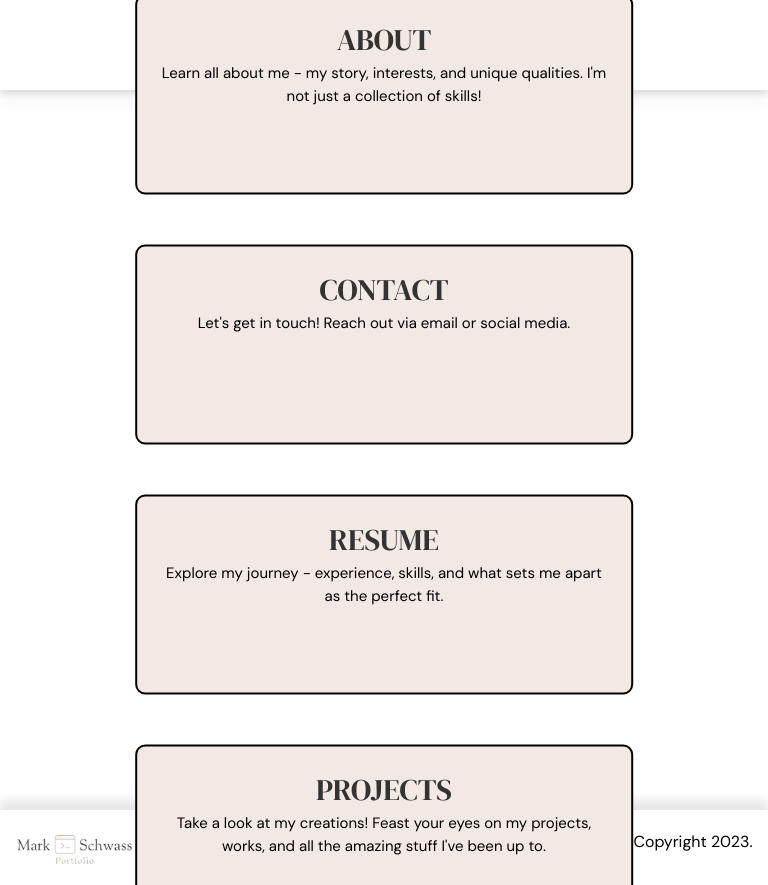
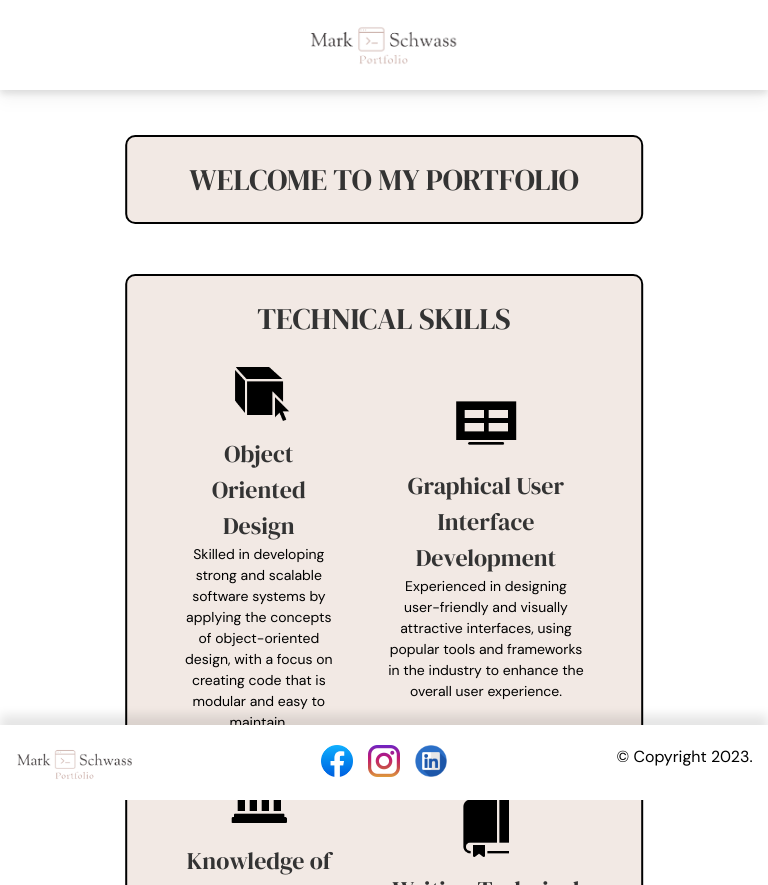
Before and after one commit to MarkwSch/C-WT-AT3-PROJ, a website: page resume.html in a window 768 px wide. After the commit the page ends 810 px from the top, so only its background shows below. Drawn offline with Linux system fonts and the light colour scheme.

Commit message:
feat(resume): commit message

```diff
--- a/assets/css/style.css
+++ b/assets/css/style.css
@@ -160,7 +160,7 @@ nav {
 	display: block;
   }
 
-  /* Contact Page Container */
+  /* About Page Container */
   .about-container > div {
 	background-color: #f2e9e4;
 	text-align: center;
@@ -192,17 +192,77 @@ nav {
   }
 
   .about-item-header > p{
-	font-size: 20;
+	font-size: 11;
   }
 
   .about-img {
-	max-width: 400px;
+	max-width: 300px;
 	min-width: 50px;
 	max-height: 100%;
 	margin-left: auto;
 	margin-right: auto;
 	display: block;
   }
+
+
+  /* Resume Page Container */
+  .resume-container > div {
+	background-color: #f2e9e4;
+	text-align: center;
+	padding: 20px;
+	font-size: 30px;
+	border: 2px solid #000;
+	border-radius: 10px;
+	z-index: 1;
+
+  }
+  .resume-item-header > p {
+	font-size: 15;
+  }
+
+  .resume-item-header > h2 {
+	color: #333;
+  }
+
+  .resume-container-h2 {
+	text-align: center;
+	width: 100%;
+  }
+
+  .resume-item-header {
+	grid-column: 1/3;
+	width: 100%;
+	z-index: 50;
+	padding: 20;
+  }
+
+  .resume-item-header > p{
+	font-size: 20;
+  }
+
+  .resume-img {
+	max-width: 60px;
+	min-width: 50px;
+	max-height: 100%;
+	margin-left: auto;
+	margin-right: auto;
+	display: block;
+  }
+
+  .stacked-text {
+	display: flex;
+	flex-direction: column;
+	margin: 15px;
+  }
+
+  .stacked-text > h2 {
+	font-size: 24;
+  }
+
+  .stacked-text > p {
+	font-size: 14;
+  }
+
 
 footer {
 	background-color: white;
@@ -361,11 +421,68 @@ footer {
 		padding: 20px;
 	  }
 
+	  /* Resume Page Container */
+	.resume-container {
+		display: grid;
+		gap: 20px;
+		padding: 20px;
+		position: relative;
+		justify-items: center;
+		align-items: center;
+		width: 100%;
+		height: 90%;
+		z-index: 0;
+	  }
 
+	  .resume-item {
+		border-radius: 10px;
+		width: 100%;
+		padding: 20px;
+	  }
 
-	footer {
-		position: relative;
+	  .resume-item-header {
+		border-radius: 10px;
+		width: 100%;
+	  }
+
+	  .resume-inside-container {
+		display: grid;
+		gap: 50px;
+		padding: 20px;
+		grid-template-columns: auto;
+		gap: 20;
+
+		width: 100%;
 	}
+
+	.resume-inside-languages {
+		display: grid;
+		gap: 50px;
+		padding: 20px;
+		grid-template-columns: auto auto;
+		gap: 20px;
+		width: 100%;
+		padding-bottom: 100px;
+	}
+
+	.resume-inside-item {
+		display: inline-flex;
+		flex-direction: row;
+		justify-content: center;
+		align-items: center;
+		border-radius: 10px;
+		height: 100%;
+	}
+
+	  .resume-item-header {
+		display: flex;
+		flex-direction: column;
+		justify-content: center;
+		align-items: center;
+		border-radius: 10px;
+		height: 100%;
+	  }
+
 	.footer-socials {
 		gap: 15px;
 	}
@@ -471,7 +588,7 @@ footer {
 		gap: 50px;
 		padding: 20px;
 		grid-template-columns: auto auto;
-		position: absolute;
+		position: fixed;
 		top: 50%;
 		left: 50%;
 		transform: translate(-50%, -50%);
@@ -491,4 +608,63 @@ footer {
 	  .about-img {
 		padding-bottom: 20px;
 	  }
-}
+
+	  /* Resume Page Container */
+	.resume-container {
+		display: grid;
+		gap: 50px;
+		padding: 20px;
+		grid-template-columns: auto auto;
+		position: absolute;
+		top: calc(50% + 75px);
+		left: 50%;
+		transform: translate(-50%, -50%);
+		width: 70%;
+		height: 90%;
+		vertical-align: middle;
+		justify-content: center;
+		justify-content: center;
+  		align-items: center;
+	  }
+
+	.resume-inside-container {
+		display: grid;
+		gap: 50px;
+		padding: 20px;
+		grid-template-columns: auto auto;
+		gap: 20px;
+	}
+
+	.resume-inside-languages {
+		display: grid;
+		gap: 50px;
+		padding: 20px;
+		grid-template-columns: auto auto;
+		margin-bottom: 50px;
+	}
+
+	.resume-inside-languages-item {
+		display: inline-flex;
+		flex-direction: column;
+		justify-content: center;
+		align-items: center;
+		border-radius: 10px;
+	}
+
+	.resume-inside-item {
+		display: inline-flex;
+		flex-direction: column;
+		justify-content: center;
+		align-items: center;
+		border-radius: 10px;
+	}
+
+	.resume-item-header {
+		display: flex;
+		flex-direction: column;
+		justify-content: center;
+		align-items: center;
+		border-radius: 10px;
+		height: 100%;
+	}
+  }
--- a/resume.html
+++ b/resume.html
@@ -43,35 +43,78 @@
     <script src="./assets/js/hamburgermenu.js"></script>
 
 <main>
-    <div class="home-container">
-        <div class="home-item-header">
+    <div class="resume-container">
+        <div class="resume-item-header">
             <h2>WELCOME TO MY PORTFOLIO</h2>
         </div>
-        <div class="home-item">
-            <a href="about.html">
-            <h2 class="home-container-h2">ABOUT</h2>
-            <p>Learn all about me - my story, interests, and unique qualities. I'm not just a collection of skills!</p>
-            </a>
+        <div class="resume-item-header">
+            <h2>TECHNICAL SKILLS</h2>
+            <div class="resume-inside-container">
+                <div class="resume-inside-item">
+                    <img class ="resume-img" src="./assets/img/oop-icon.png">
+                    <div class="stacked-text">
+                        <h2>Object Oriented Design</h2>
+                        <p>Skilled in developing strong and scalable software systems by applying the concepts of object-oriented design, with a focus on creating code that is modular and easy to maintain.</p>
+                    </div>
+                </div>
+                <div class="resume-inside-item">
+                    <img class ="resume-img" src="./assets/img/gui-icon.png">
+                    <div class="stacked-text">
+                        <h2>Graphical User Interface Development</h2>
+                        <p>Experienced in designing user-friendly and visually attractive interfaces, using popular tools and frameworks in the industry to enhance the overall user experience.</p>
+                    </div>
+                </div>
+                <div class="resume-inside-item">
+                    <img class ="resume-img" src="./assets/img/library-icon.png">
+                    <div class="stacked-text">
+                        <h2>Knowledge of Software Libraries</h2>
+                        <p>Proficient in utilising a wide range of software libraries to streamline the development process, ensuring that software applications are efficient and reliable.</p>
+                    </div>
+                </div>
+                <div class="resume-inside-item">
+                    <img class ="resume-img" src="./assets/img/notebook-icon.png">
+                    <div class="stacked-text">
+                        <h2>Writing Technical Documentation</h2>
+                        <p>Proficient in creating detailed and comprehensive technical documentation, which promotes smooth collaboration and provides valuable insights for both developers and stakeholders.</p>
+                    </div>
+                </div>
+            </div>
         </div>
-        <div class="home-item">
-            <a href="contact.html">
-            <h2>CONTACT</h2>
-            <p>Let's get in touch! Reach out via email or social media.</p>
-            </a>
+        <div class="resume-item-header">
+            <h2>TECHNICAL SKILLS</h2>
+            <div class="resume-inside-languages">
+                <div class="resume-inside-languages-item">
+                    <img class ="resume-img" src="./assets/img/python-logo.png">
+                    <div class="stacked-text">
+                        <h2>PYTHON</h2>
+                    </div>
+                </div>
+                <div class="resume-inside-languages-item">
+                    <img class ="resume-img" src="./assets/img/c-sharp-icon.png">
+                    <div class="stacked-text">
+                        <h2>C#</h2>
+
+                    </div>
+                </div>
+                <div class="resume-inside-languages-item">
+                    <img class ="resume-img" src="./assets/img/sql-icon.png">
+                    <div class="stacked-text">
+                        <h2>SQL</h2>
+
+                    </div>
+                </div>
+                <div class="resume-inside-languages-item">
+                    <img class ="resume-img" src="./assets/img/html-icon.png">
+                    <div class="stacked-text">
+                        <h2>HTML/CS/JAVASCRIPT</h2>
+                    </div>
+                </div>
+            </div>
         </div>
-        <div class="home-item">
-            <a href="resume.html">
-            <h2>RESUME</h2>
-            <p>Explore my journey - experience, skills, and what sets me apart as the perfect fit.</p>
-        </a>
-        </div>
-        <div class="home-item">
-            <a href="projects.html">
-            <h2>PROJECTS</h2>
-            <p>Take a look at my creations! Feast your eyes on my projects, works, and all the amazing stuff I've been up to.</p>
-        </a>
-        </div>
+    </div>
 </main>
+
+
 
 <footer>
     <div class="footer-container">
@@ -98,7 +141,6 @@
         <div class="footer-copyright">
             <p>© Copyright 2023.</p>
         </div>
-
     </div>
 </footer>
 </body>
```
Also changed, not shown: assets/img/c-sharp-icon.png (added), assets/img/gui-icon.png (added), assets/img/html-icon.png (added), assets/img/library-icon.png (added), assets/img/notebook-icon.png (added), assets/img/oop-icon.png (added), assets/img/python-logo.png (added), assets/img/sql-icon.png (added).
